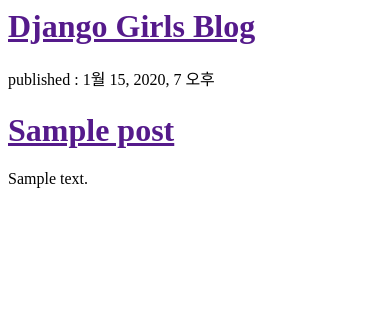
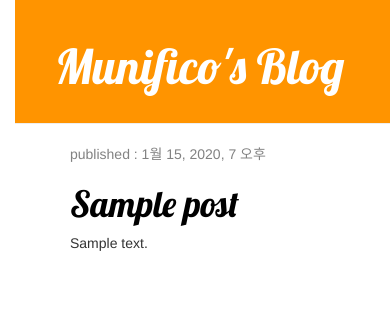
Before and after one commit to munifico/my-first-blog, a Django app: template blog/templates/blog/post_list.html in a window 390 px wide. Shown: the top 322 px of the page. Run offline with Django 3.2, Linux system fonts and the light colour scheme; the template is opened without the code that fills it: values that come from a table or form of the project are taken from there, others are empty; tables that the repository leaves empty hold one stand-in row (values such as "Sample post"); some libraries are stand-ins or nearby versions.

Commit message:
Added view and template for detailed blog post as well as CSS for the site.

```diff
--- /dev/null
+++ b/blog/static/css/blog.css
@@ -0,0 +1,54 @@
+h1 a {
+    color: #FCA205;
+    font-family: 'Lobster';
+}
+
+body {
+    padding-left:15px;
+}
+.page-header {
+    background-color: #ff9400;
+    margin-top: 0;
+    padding: 20px 20px 20px 40px;
+}
+
+.page-header h1, .page-header h1 a, .page-header h1 a:visited, .page-header h1 a:active {
+    color: #ffffff;
+    font-size: 36pt;
+    text-decoration: none;
+}
+
+.content {
+    margin-left: 40px;
+}
+
+h1, h2, h3, h4 {
+    font-family: 'Lobster', cursive;
+}
+
+.date {
+    color: #828282;
+}
+
+.save {
+    float: right;
+}
+
+.post-form textarea, .post-form input {
+    width: 100%;
+}
+
+.top-menu, .top-menu:hover, .top-menu:visited {
+    color: #ffffff;
+    float: right;
+    font-size: 26pt;
+    margin-right: 20px;
+}
+
+.post {
+    margin-bottom: 70px;
+}
+
+.post h1 a, .post h1 a:visited {
+    color: #000000;
+}
--- /dev/null
+++ b/blog/templates/blog/base.html
@@ -0,0 +1,28 @@
+<!DOCTYPE html>
+<html>
+    <head>
+        <title>Munifico's blog</title>
+        <link rel="stylesheet" href="//maxcdn.bootstrapcdn.com/bootstrap/3.2.0/css/bootstrap.min.css">
+        <link rel="stylesheet" href="//maxcdn.bootstrapcdn.com/bootstrap/3.2.0/css/bootstrap-theme.min.css">
+        <link href="//fonts.googleapis.com/css?family=Lobster&subset=latin,latin-ext" rel="stylesheet" type="text/css">
+        {% load staticfiles %}
+        <!--<link rel="stylesheet" href="../static/css/blog.css">-->
+        <link rel="stylesheet" href="{% static 'css/blog.css' %}" type="text/css">
+    </head>
+    <body>
+        <div class="page-header">
+            <h1><a href="">Munifico's Blog</a></h1>
+        </div>
+
+        <div class="content container">
+            <div class="row">
+                <div class="col-md-8">
+                    {% block content %}
+                    {% endblock %}
+                </div>
+            </div>
+        </div>
+
+
+    </body>
+</html>
--- a/blog/templates/blog/post_list.html
+++ b/blog/templates/blog/post_list.html
@@ -1,21 +1,13 @@
-<html>
-    <head>
-        <title>Django Girls blog</title>
-    </head>
-    <body>
-        <div>
-            <h1><a href="">Django Girls Blog</a></h1>
-        </div>
+{% extends 'blog/base.html' %}
 
-
-        {% for post in posts %}
-        <div>
-            <p>published : {{ post.published_date}}</p>
-            <h1><a href="">{{ post.title}}</a></h1>
+{% block content %}
+    {% for post in posts %}
+        <div class="post">
+            <div class="date">
+                <p>published : {{ post.published_date}}</p>
+            </div>
+            <h1><a href="{% url 'post_detail' pk=post.pk %}">{{ post.title}}</a></h1>
             <p>{{ post.text|linebreaksbr }}</p>
         </div>
-        {% endfor %}
-
-
-    </body>
-</html>
+    {% endfor %}
+{% endblock %}
--- a/blog/urls.py
+++ b/blog/urls.py
@@ -3,4 +3,5 @@ from . import views
 
 urlpatterns = [
     url(r'^$', views.post_list, name='post_list'),
+    url(r'^post/(?P<pk>\d+)/$', views.post_detail, name='post_detail'),
 ]
--- a/blog/views.py
+++ b/blog/views.py
@@ -1,4 +1,4 @@
-from django.shortcuts import render
+from django.shortcuts import render, get_object_or_404
 from django.utils import timezone
 from .models import Post
 
@@ -6,3 +6,7 @@ from .models import Post
 def post_list(request):
     posts = Post.objects.filter(published_date__lte=timezone.now()).order_by('published_date')
     return render(request, 'blog/post_list.html', {'posts':posts})
+
+def post_detail(request, pk):
+    post = get_object_or_404(Post, pk=pk)
+    return render(request, 'blog/post_detail.html', {'post': post})
--- a/mysite/settings.py
+++ b/mysite/settings.py
@@ -120,3 +120,6 @@ USE_TZ = True
 
 STATIC_URL = '/static/'
 STATIC_ROOT = os.path.join(BASE_DIR, 'static')
+# STATICFILES_DIRS = (
+#     os.path.join(BASE_DIR,'static'),
+# )
```
Also changed, not shown: blog/templates/blog/post_detail.html (added, +13 -0 lines).
